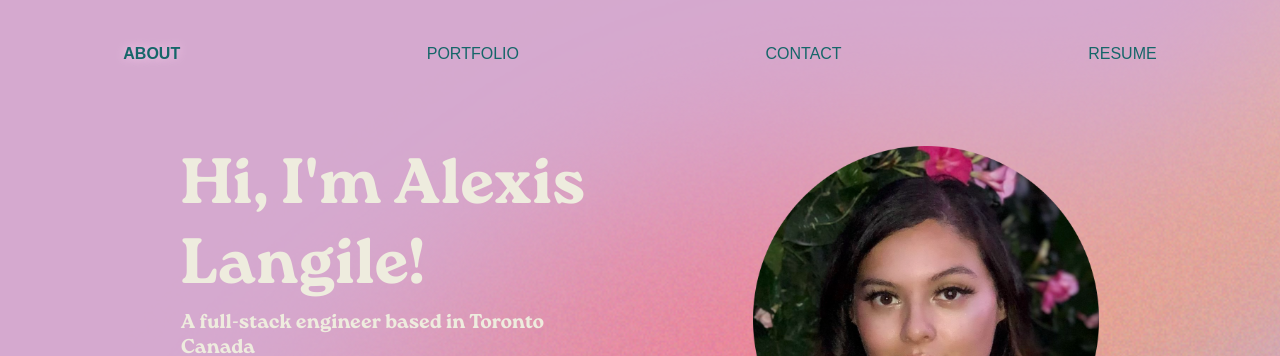
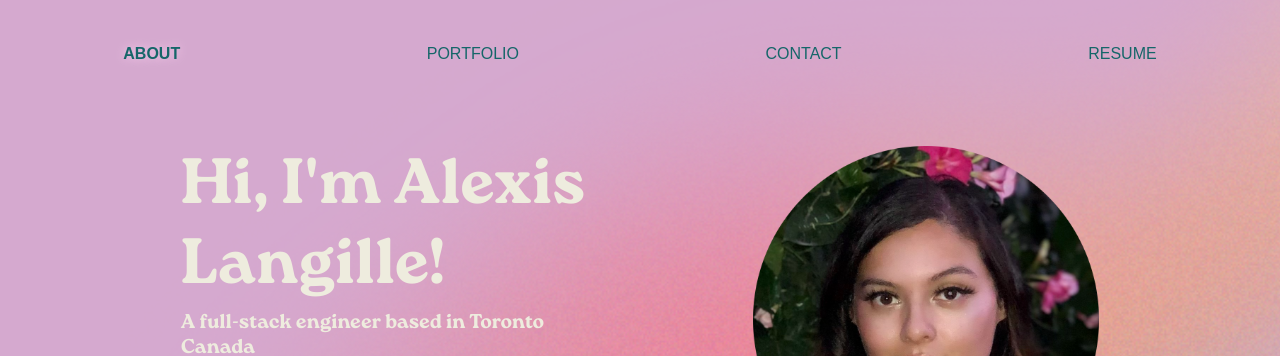
Before and after one commit to alangille01/ReactPortfolio, a React (Create React App) app: page /react-portfolio/about in a window 1280 px wide. Shown: the top 356 px of the page. Built offline with nearby package versions, Linux system fonts and the light colour scheme.

Commit message:
Fix Typo

```diff
--- a/src/components/About/index.js
+++ b/src/components/About/index.js
@@ -9,7 +9,7 @@ function About() {
     <section className="text-light" id="about">
       <div className=" flex-row px-3 py-5 justify-space-around">
         <div className="my-auto px-auto col-5">
-          <h1 className="intro">Hi, I'm Alexis Langile!</h1>
+          <h1 className="intro">Hi, I'm Alexis Langille!</h1>
           <h5>A full-stack engineer based in Toronto Canada</h5>
           <div className="text-center">
             <button
```
